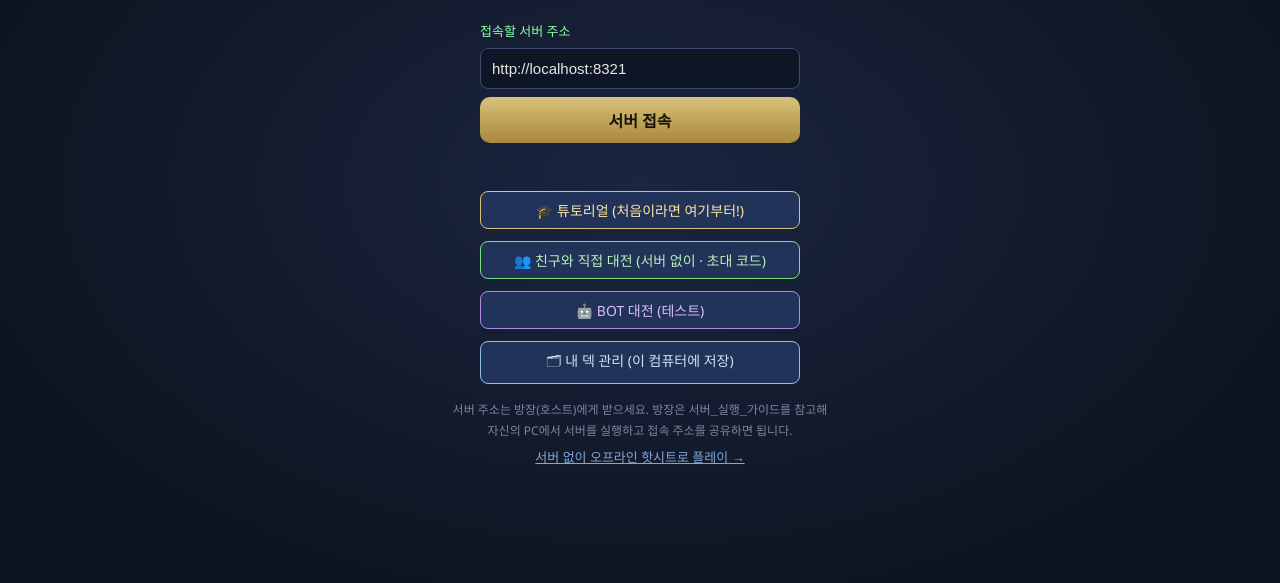
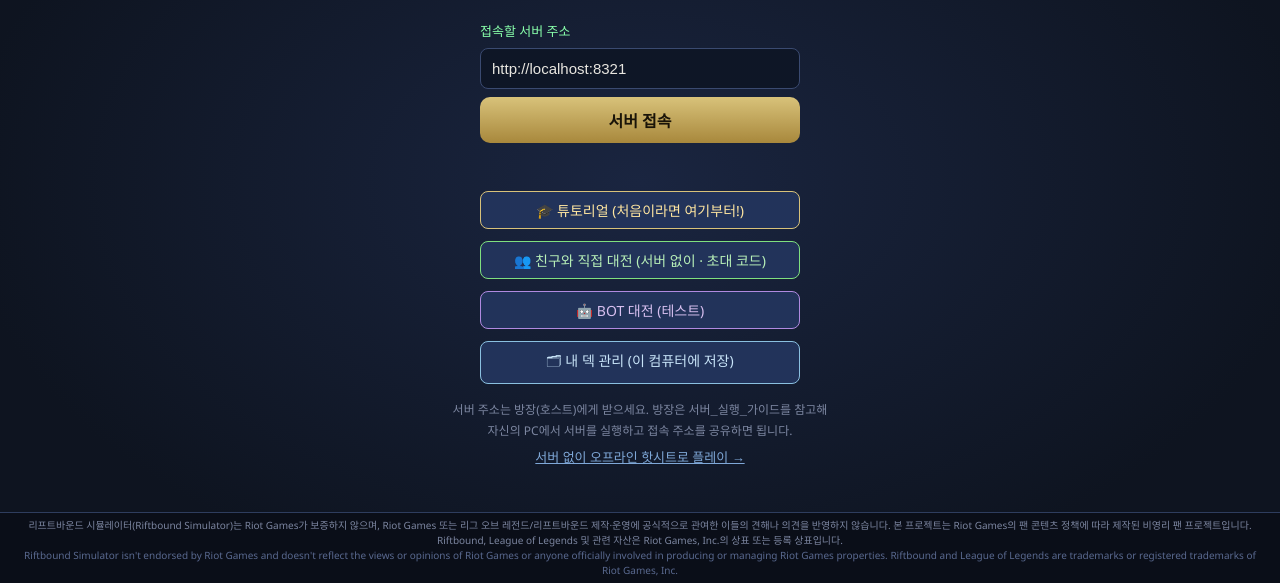
Before and after one commit to misakila58/riftboundKr, an Electron app: page client/web/index.html in a window 1280 px wide. Shown: the part 217-800 px from the top of the page. Drawn offline with Linux system fonts and the light colour scheme.

Commit message:
Riot 팬 콘텐츠 정책 준수: 필수 법적 고지 추가
- 앱 입장/메뉴 화면에 규정 형식 디스클레이머 상시 노출 (게임 화면 제외)
- README·LICENSE 디스클레이머를 규정 형식(미보증·상표 귀속·비영리)으로 교정
- 카드 자산은 런타임 로드이며 소프트웨어에 재배포하지 않음을 명시

Co-Authored-By: Claude Opus 4.8 <noreply@anthropic.com>

```diff
--- a/client/web/css/style.css
+++ b/client/web/css/style.css
@@ -494,3 +494,12 @@ button { cursor:pointer; font-family:inherit; }
   border:1px solid #3a4a70; background:#0e1626; color:#9fd8ff; font-size:11px; font-family:monospace;
 }
 .p2p-status { min-height:20px; font-size:13px; color:#ffe07f; line-height:1.5; }
+
+/* ══════════ Riot 팬 콘텐츠 정책 필수 고지 ══════════ */
+#legal-footer {
+  position:fixed; left:0; right:0; bottom:0; z-index:50;
+  background:rgba(10,14,24,.9); border-top:1px solid #2e3d5e;
+  color:#7c86a0; font-size:10px; line-height:1.5; text-align:center;
+  padding:5px 14px; max-height:22vh; overflow-y:auto;
+}
+#legal-footer .legal-en { color:#5a6a90; }
--- a/client/web/index.html
+++ b/client/web/index.html
@@ -300,6 +300,14 @@
 <div id="ctx-menu" style="display:none"></div>
 <div id="toast-area"></div>
 
+<!-- Riot 팬 콘텐츠 정책 필수 고지 (메뉴/입장 화면 상시 노출) -->
+<div id="legal-footer">
+  리프트바운드 시뮬레이터(Riftbound Simulator)는 Riot Games가 보증하지 않으며, Riot Games 또는 리그 오브 레전드/리프트바운드 제작·운영에 공식적으로 관여한 이들의 견해나 의견을 반영하지 않습니다.
+  본 프로젝트는 Riot Games의 팬 콘텐츠 정책에 따라 제작된 비영리 팬 프로젝트입니다.
+  Riftbound, League of Legends 및 관련 자산은 Riot Games, Inc.의 상표 또는 등록 상표입니다.
+  <br><span class="legal-en">Riftbound Simulator isn't endorsed by Riot Games and doesn't reflect the views or opinions of Riot Games or anyone officially involved in producing or managing Riot Games properties. Riftbound and League of Legends are trademarks or registered trademarks of Riot Games, Inc.</span>
+</div>
+
 <script src="js/cards.js"></script>
 <script src="js/loc.js"></script>
 <script src="js/effects.js"></script>
--- a/client/web/js/main.js
+++ b/client/web/js/main.js
@@ -3,6 +3,9 @@
 const SCREENS = ['connect-screen','login-screen','menu-screen','decks-screen','editor-screen','lobby-screen','p2p-screen','setup-screen','game-screen'];
 function showScreen(id){
   SCREENS.forEach(s=>{ document.getElementById(s).style.display = s===id ? 'flex' : 'none'; });
+  // 법적 고지 푸터: 게임 화면에서는 보드를 가리지 않게 숨김, 그 외 입장 화면에서는 상시 노출
+  const lf=document.getElementById('legal-footer');
+  if(lf) lf.style.display = (id==='game-screen') ? 'none' : 'block';
 }
 
 let myDecks = [];
```
Also changed, not shown: README.md, 1 other file.
